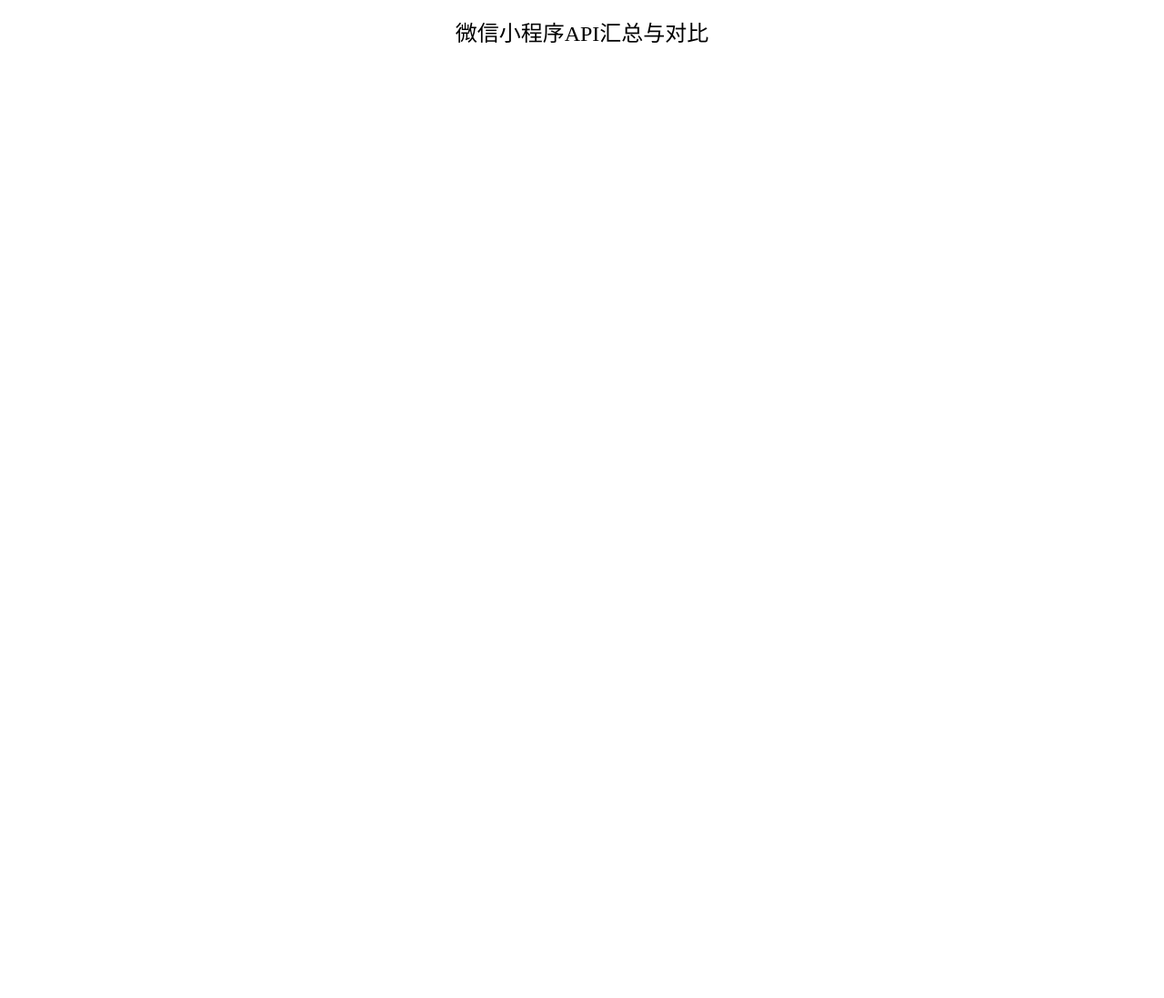
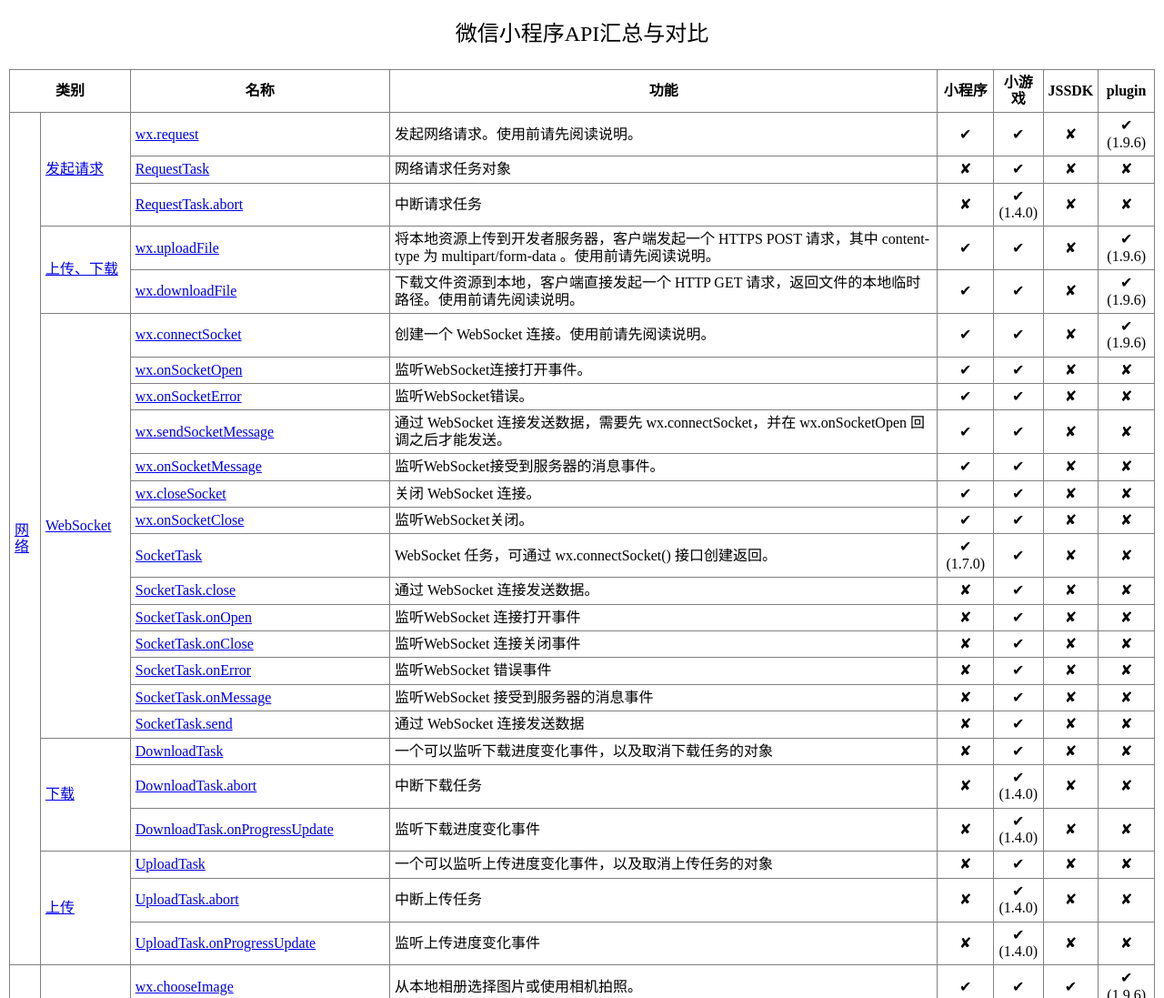
Before and after one commit to lcofjp/wx-mp-api-list, a website: page index.html in a window 1280 px wide. Shown: the top 1097 px of the page at 91% size. Before the commit the page ends 800 px from the top, so only its background shows below. Drawn offline with nearby package versions, Linux system fonts and the light colour scheme.

Commit message:
initial usable

```diff
--- a/css/main.css
+++ b/css/main.css
@@ -6,3 +6,22 @@
     text-align: center;
     font-size: 1.5em;
 }
+
+table {
+    border-collapse: collapse;
+}
+
+td, th {
+    border: 1px solid gray;
+    padding: 5px;
+}
+
+#root {
+    margin: 0 auto;
+    padding: 0 10px;
+}
+
+.div-center {
+    text-align: center;
+    width: 100%;
+}
--- a/js/main.js
+++ b/js/main.js
@@ -3,9 +3,93 @@
   return fetch(jsonUrl).then(res => res.json())
 }
 
-fetchJson('/wx-mp-api-list/scrape-mp-api/output/plugin-api.json')
-.then(pluginApiArr => {
-  pluginApiArr.forEach(e => {
-    console.log(e.name, e.minVersion)
+fetchJson('/wx-mp-api-list/scrape-mp-api/output/summary.json')
+.then(apiArr => {
+  let trArr = apiArr.map(obj => rowOfObject(obj, depthOfObj(obj)).map(s => `<tr>${s}`).join(''))
+  trArr = flatten(trArr)
+  const header = '<tr><th colspan="2">类别</th><th>名称</th><th>功能</th><th>小程序</th><th>小游戏</th><th>JSSDK</th><th>plugin</th></tr>'
+  $('<table></table>').html(header + trArr.join('')).appendTo('#root')
+})
+
+function depthOfArr(arr) {
+  for(let i=0; i<arr.length; i++) {
+    const obj = arr[i]
+    if (obj.type === 'category') {
+      const a = []
+      a.push(depthOfArr(obj.children) + 1)
+      return Math.max.apply(null, a)
+    } else {
+      return 0
+    }
+  }
+}
+function depthOfObj(obj) {
+  if (obj.type === 'category') {
+    return depthOfArr(obj.children) + 1
+  } else {
+    return 0
+  }
+}
+
+function colspan(depth) {
+  if (depth === 2) {
+    return 1
+  } else {
+    return 2
+  }
+}
+function rowspan(obj) {
+  return obj.subCnt
+}
+function sps(obj) {
+  if (obj) {
+    if (obj.minVersion) {
+      return `<div class="div-center">✔</div><div class="div-center">(${obj.minVersion})</div>`
+    } else {
+      return '<div class="div-center">✔</div>'
+    }
+  } else {
+    return '<div class="div-center">✘</div>'
+  }
+}
+function linkOfItem(item) {
+  if (item.url) {
+    return `<a href="${item.url}">${item.name}</a>`
+  } else {
+    return item.name
+  }
+}
+function tdOfItem(item) {
+  const desc = item.description || ''
+  const mp = sps(item.mp)
+  const game = sps(item.game)
+  const jssdk = sps(item.jssdk)
+  const plugin = sps(item.plugin)
+  return `<td>${linkOfItem(item)}</td><td>${desc}</td><td>${mp}</td><td>${game}</td><td>${jssdk}</td><td>${plugin}</td>`
+}
+function flatten(arr) {
+  let a = []
+  arr.forEach(e => {
+    if (e instanceof Array) {
+      a = [...a, ...e]
+    } else {
+      a.push(e)
+    }
   })
-})
+  return a
+}
+// 给出一个对象，返回一组tr
+function rowOfObject(obj, level) {
+  if (obj.type === 'item') {
+    const pad = level === 0 ? '<td colspan="2"></td>' : ''
+    return [`${pad}${tdOfItem(obj)}`]
+  } else {
+    let arr = obj.children.map(o => {
+      return rowOfObject(o, level)
+    })
+    const td = `<td rowspan="${rowspan(obj)}" colspan="${colspan(level)}"><a href="${obj.url}">${obj.name}</a></td>`
+    arr = flatten(arr)
+    arr[0] = td + arr[0]
+    return arr
+  }
+}
--- a/scrape-mp-api/summary.js
+++ b/scrape-mp-api/summary.js
@@ -103,7 +103,7 @@
         description: i.description,
         categoryLevel: i.categoryLevel || [],
         url: i.url,
-        [type]: i.minVersion ? {minVersion: i.minVersion} : {}
+        [type]: i[type] || (i.minVersion ? {minVersion: i.minVersion} : {})
       }
       map.set(name, item)
     }
@@ -119,4 +119,4 @@
   addItemToCategory(rootCategory, v.categoryLevel, v)
 }
 
-// saveToJsonFile('./output/summary.json', rootCategory)
+saveToJsonFile('./output/summary.json', rootCategory)
```
Also changed, not shown: scrape-mp-api/output/summary.json.
